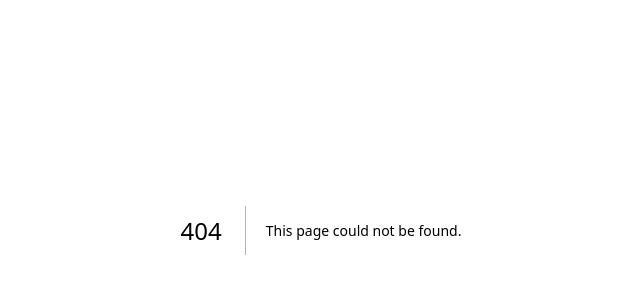
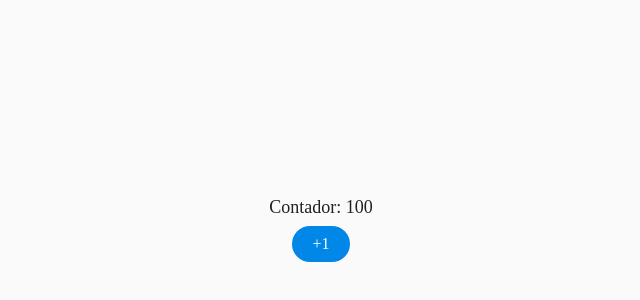
Before and after one commit to YyeoGon/aula-nextjs, a Next.js app: page /exemplos/ex-03 in a window 1280 px wide. Before the commit this address had no page. Shown: the part 180-480 px from the top of the page, without its empty margins (319-959 px from the left). Built offline with nearby package versions, Linux system fonts and the light colour scheme.

Commit message:
Atividade 1 ex 23

```diff
--- /dev/null
+++ b/src/app/exemplos/ex-03/page.jsx
@@ -0,0 +1,20 @@
+'use client'
+import styles from "./page.module.css"
+import { useState } from "react";
+
+export default function Exemplo03() {
+
+    const [num, setNum] = useState(100);
+
+    function handleIncrementa () {
+        setNum(num + 1);
+    }
+
+    return (
+
+        <div className={styles.Contador}>
+            <label>{`Contador: ${num}`}</label>
+            <label onClick={() => handleIncrementa()} className={styles.button}>+1</label>
+      </div>
+    );
+}
--- /dev/null
+++ b/src/app/exemplos/ex-03/page.module.css
@@ -0,0 +1,38 @@
+.Contador {
+    height: 100vh;
+    display: flex;
+    justify-content: center;
+    align-items: center;
+    flex-direction: column;
+    gap: 10px;
+}
+
+.button {
+    padding: 10px 20px;
+    font-size: 16px;
+    color: white;
+    border: none;
+    border-radius: 20px;
+
+    /* animação */
+    animation: mudarCor 3s infinite;
+}
+
+/* animação de cores */
+@keyframes mudarCor {
+    0% {
+        background-color: #ff0000;
+    }
+    25% {
+        background-color: #ff7300;
+    }
+    50% {
+        background-color: #00ff00;
+    }
+    75% {
+        background-color: #007bff;
+    }
+    100% {
+        background-color: #ff0000;
+    }
+}
--- a/src/app/page.jsx
+++ b/src/app/page.jsx
@@ -8,9 +8,12 @@ function Home() {
             <h1>Exemplos</h1>
             <Link href="/exemplos/ex-01">Exemplo 1</Link>
             <Link href="/exemplos/ex-02"> Exemplo 2</Link>
+            <Link href="/exemplos/ex-03"> Exemplo 3</Link>
              </div>
            <div className={styles.containerListas}>
                 <h1>Atividades</h1>
+ <Link href="/atividades/atv-1"> Atividade 1</Link>
+
         </div>
         </div>
     );
```
